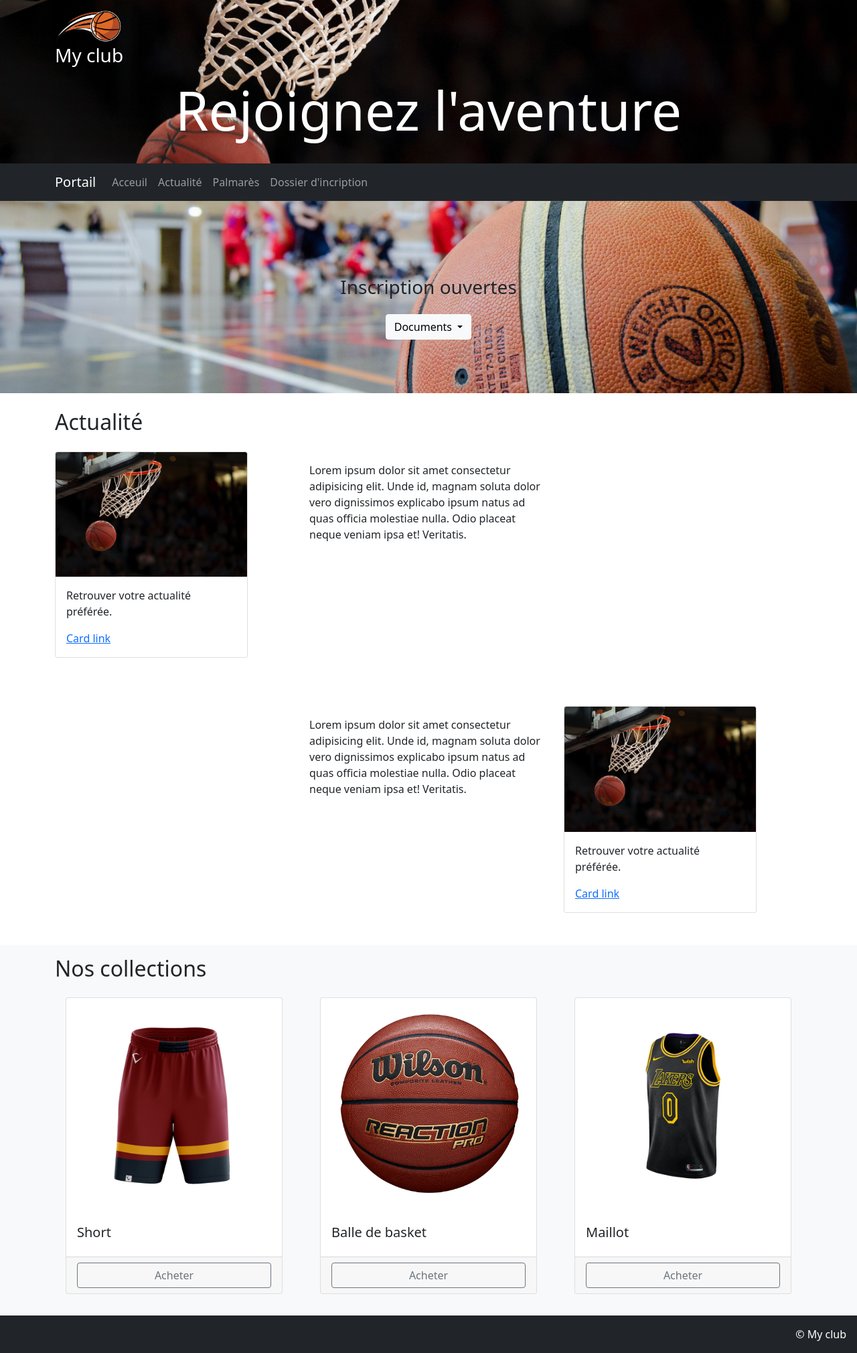
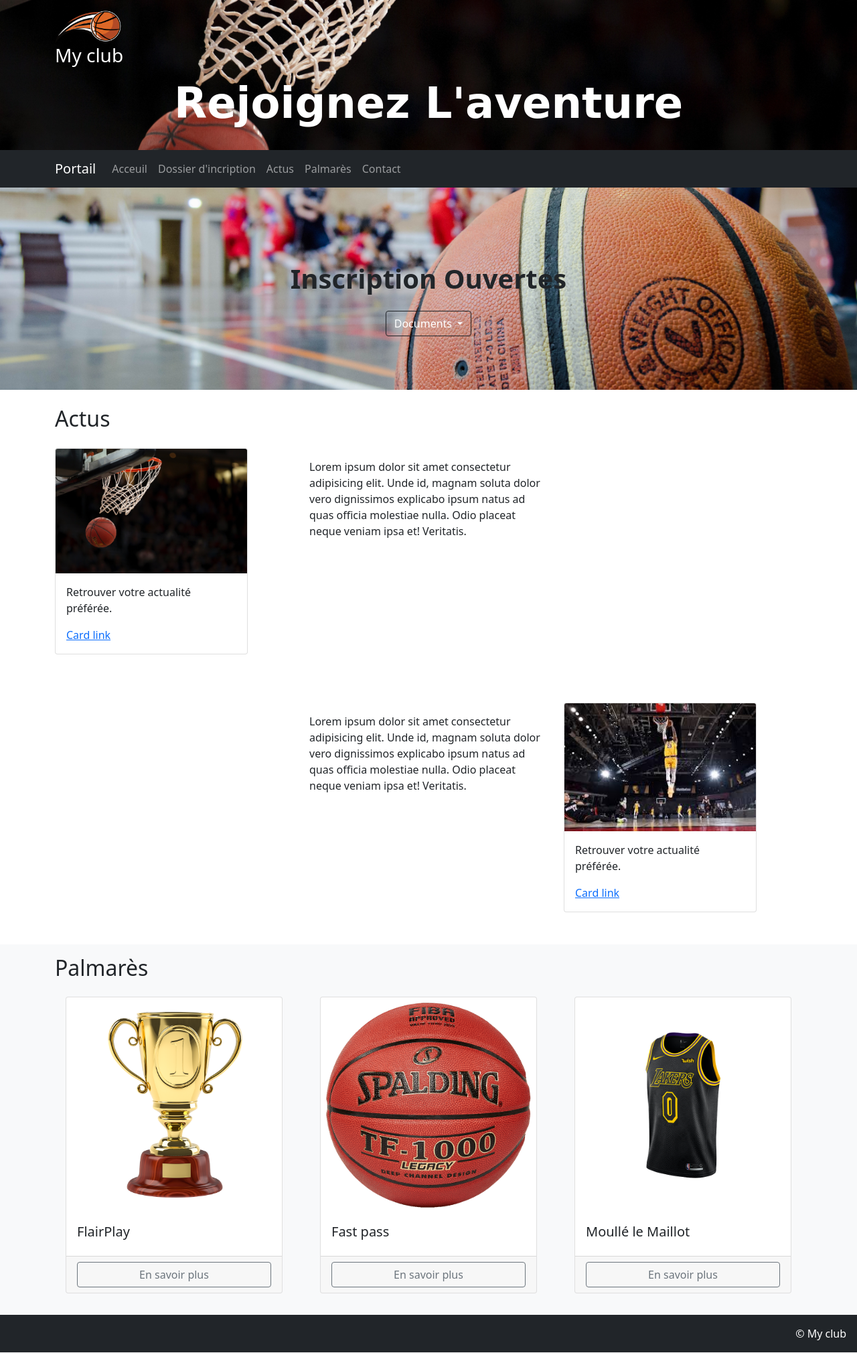
Before and after one commit to JCsophie/projet-bootstrap, a PHP site: page /projet.html in a window 1280 px wide. Shown: the whole page at 67% size. Run offline with PHP 8.4, Linux system fonts and the light colour scheme.

Commit message:
Améliration de la struture du site, dernière mj

```diff
--- a/projet.css
+++ b/projet.css
@@ -1,5 +1,5 @@
 @media all and (max-width: 600px) {
-  header img { width: 100%; }
+  header img { width: 20%; }
 }
 
 header {
@@ -7,6 +7,10 @@
   background-image: url(/photo-Basket/pexels-markus-spiske-1752757.jpg);
   background-size: cover;
   background-position: center;
+}
+
+.titre {
+  font-family:'Permanent Marker', cursive;
 }
 
 .a {
--- a/projet.html
+++ b/projet.html
@@ -5,6 +5,9 @@
   <meta http-equiv="X-UA-Compatible" content="IE=edge">
   <meta name="viewport" content="width=device-width, initial-scale=1.0">
   <link href="https://cdn.jsdelivr.net/npm/bootstrap@5.0.2/dist/css/bootstrap.min.css" rel="stylesheet" integrity="sha384-EVSTQN3/azprG1Anm3QDgpJLIm9Nao0Yz1ztcQTwFspd3yD65VohhpuuCOmLASjC" crossorigin="anonymous">
+  <link rel="preconnect" href="https://fonts.googleapis.com">
+  <link rel="preconnect" href="https://fonts.gstatic.com" crossorigin>
+  <link href="https : //fonts.googleapis.com/css2? family= Permanent+Marqueur & display=swap" rel="stylesheet">
   <link rel="stylesheet" href="projet.css">
   <title>Document</title>
 </head>
@@ -15,7 +18,7 @@
       <img class=" a d-flex justify-content-start-sd " src="/photo-Basket/basketball-4264543_1280.png" alt="logo">
       <p class="text-center text-white d-flex justify-content-start h3">My club</p>
       <div class="titre">
-      <p class="text-center m-3 text-white display-1 ">Rejoignez l'aventure</p>
+      <p class="text-center m-3 text-white display-3 fw-bold text-capitalize ">Rejoignez l'aventure</p>
       </div>
     </div>
   </header>
@@ -32,13 +35,16 @@
         <a class="nav-link" href="#">Acceuil</a>
       </li>
       <li class="nav-item">
-        <a class="nav-link" href="#">Actualité</a>
+        <a class="nav-link" href="#">Dossier d'incription</a>
       </li>
       <li class="nav-item">
-        <a class="nav-link" href="#">Palmarès</a>
+        <a class="nav-link" href="#Actus">Actus</a>
       </li>
       <li class="nav-item">
-        <a class="nav-link" href="#">Dossier d'incription</a>
+        <a class="nav-link" href="#Palmarès">Palmarès</a>
+      </li>
+      <li class="nav-item">
+        <a class="nav-link" href="#">Contact</a>
       </li>
     </ul>
   </div>
@@ -49,9 +55,9 @@
   <div class="container p-3">
     <div class="row">
       <div class="text-center p-5">
-        <h3>Inscription ouvertes</h3>
+        <h3 class="fs-1 fw-bolder text-capitalize">Inscription ouvertes</h3>
         <div class="btn-group p-3" >
-          <button id="btnGroupDrop1" class="btn btn-light dropdown-toggle" data-bs-toggle="dropdown">
+          <button id="btnGroupDrop1" class="btn btn-outline-dark text-white dropdown-toggle" data-bs-toggle="dropdown">
             Documents
           </button>
           <div class="dropdown-menu">
@@ -65,9 +71,9 @@
   </div>
 </section>
 <!-- Deuxième section -->
-<section class="pt-4">
+<section class=" pt-4">
   <div class="container pb-5">
-    <h2 class="pb-3">Actualité</h2>
+    <h2 class="pb-3" id="Actus">Actus</h2>
     <div class="row justify-content-md-center">
       <div class="col col-lg">
         <div class="card" style="width: 18rem;">
@@ -87,7 +93,7 @@
   </div>
 </section>
 <!-- Trosième section -->
-<section class="pt-4">
+<section class=" pt-4">
   <div class="container pb-5">
     <div class="row justify-content-md-center">
       <div class="col-md"></div>
@@ -96,7 +102,7 @@
       </div>
       <div class="col col-lg">
         <div class="card" style="width: 18rem;">
-          <img src="photo-Basket/pexels-markus-spiske-1752757.jpg" class="card-img-top" alt="panier">
+          <img src="photo-Basket/images (2).jpeg" class="card-img-top" alt="panier">
           <div class="card-body">
             <p class="card-text">Retrouver votre actualité préférée.</p>
             <a href="#" class="card-link">Card link</a>
@@ -109,29 +115,29 @@
 
 <!-- Quatrième section -->
 <section class="bg-light p-3">
-  <div class="container">
-    <h2>Nos collections</h2>
+  <div class="container" >
+    <h2 id="Palmarès">Palmarès</h2>
     <div class="produits">
     <div class="row">
       <div class="col-lg-4 col-md-6">
         <div class="card m-3">
-          <img src="../photo-Basket/DMND-Bball-Short-Wolf-Maroon-3D-TN.png" alt="Short" class="card-img-top" />
+          <img src="../photo-Basket/cup-1614530_1920.png" alt="cup" class="card-img-top" />
           <div class="card-body" >
-            <h5>Short</h5>
+            <h5>FlairPlay</h5>
           </div>
           <div class="card-footer">
-            <button type="button" class="btn w-100 btn-outline-secondary" data-bs-toggle="modal" data-bs-target="#Short">Acheter</button>
+            <button type="button" class="btn w-100 btn-outline-secondary" data-bs-toggle="modal" data-bs-target="#Short">En savoir plus</button>
           </div>
         </div>
       </div>
       <div class="col-lg-4 col-md-6">
         <div class="card m-3">
-          <img src="../photo-Basket/WTB10137XB07_0_REACTION_PRO_Official_Front.png.originalt.webp" alt="ball" class="card-img-top" />
+          <img src="../photo-Basket/ballon-de-basket-ball-spalding-lnb-tf1000-legacy-taille-6.jpeg" alt="ballon" class="card-img-top" />
           <div class="card-body" >
-            <h5>Balle de basket</h5>
+            <h5>Fast pass</h5>
           </div>
           <div class="card-footer">
-            <button type="button" class="btn w-100 btn-outline-secondary" data-bs-toggle="modal" data-bs-target="#ball">Acheter</button>
+            <button type="button" class="btn w-100 btn-outline-secondary" data-bs-toggle="modal" data-bs-target="#ball">En savoir plus</button>
           </div>
         </div>
       </div>
@@ -140,10 +146,10 @@
         <div class="card m-3">
           <img src="../photo-Basket/maillot-city-edition-los-angeles-lakers.jpeg" alt="Maillot" class="card-img-top" />
           <div class="card-body">
-            <h5>Maillot</h5>
+            <h5>Moullé le Maillot</h5>
           </div>
           <div class="card-footer">
-            <button type="button" class="btn w-100 btn-outline-secondary" data-bs-toggle="modal" data-bs-target="#Maillot">Acheter</button>
+            <button type="button" class="btn w-100 btn-outline-secondary" data-bs-toggle="modal" data-bs-target="#Maillot">En savoir plus</button>
           </div>
         </div>
       </div>
@@ -164,15 +170,16 @@
   <div class="modal-dialog">
     <div class="modal-content">
       <div class="modal-header">
-        <h5 class="modal-title text-center">Short</h5>
+        <h5 class="modal-title text-center">FairPlay</h5>
         <button type="button" class="btn-close" data-bs-dismiss="modal" aria-label="Fermer"></button>
       </div>
       <div class="modal-body">
-        <img src="../photo-Basket/DMND-Bball-Short-Wolf-Maroon-3D-TN.png" alt="Short" class="card-img-top" />
+        <img src="../photo-Basket/cup-1614530_1920.png" alt="cup" class="card-img-top" />
+        <p>Nous avons pu assisté à une merveilleuse équipe de Basket-Ball cette saison qui a fait preuve d'un grand FairPlay envers tout ses concurrents, même lorsque le public était contre eux, cette équipe a toujours traité l'ensemble de ses adverserses avec rescpect et équité qui lui a value la récompense d'équipe la plus FairPlay de l'année.</p>
+
       </div>
       <div class="modal-footer">
         <button type="button" class="btn btn-secondary" data-bs-dismiss="modal">Fermer</button>
-        <button type="button" class="btn btn-primary">En savoir plus</button>
       </div>
     </div>
   </div>
@@ -182,15 +189,15 @@
   <div class="modal-dialog">
     <div class="modal-content">
       <div class="modal-header">
-        <h5 class="modal-title text-center">Balle de basket</h5>
+        <h5 class="modal-title text-center">Fast pass</h5>
         <button type="button" class="btn-close" data-bs-dismiss="modal" aria-label="Fermer"></button>
       </div>
       <div class="modal-body">
         <img src="../photo-Basket/WTB10137XB07_0_REACTION_PRO_Official_Front.png.originalt.webp" alt="ball" class="card-img-top" />
+        <p>La séquence de passe la plus rapide de la saison avec un superbe collectif qui restera encore dans les anales.<br> Une séquence de jeu qui représente un collectif très généreux et qui a été récompensé par l'action la plus efficace de la saison.</p>
       </div>
       <div class="modal-footer">
         <button type="button" class="btn btn-secondary" data-bs-dismiss="modal">Fermer</button>
-        <button type="button" class="btn btn-primary">En savoir plus</button>
       </div>
     </div>
   </div>
@@ -200,15 +207,15 @@
   <div class="modal-dialog">
     <div class="modal-content">
       <div class="modal-header">
-        <h5 class="modal-title text-center">Maillot</h5>
+        <h5 class="modal-title text-center"> Moullé le Maillot</h5>
         <button type="button" class="btn-close" data-bs-dismiss="modal" aria-label="Fermer"></button>
       </div>
       <div class="modal-body">
         <img src="../photo-Basket/maillot-city-edition-los-angeles-lakers.jpeg" alt="Maillot" class="card-img-top" />
+        <p>Remarquable équipe qui a su relevé la tête, retroussé les manches(même si nous savons qu'ils jouent en débardeurs) et moullé le maillot, alors qu'ils ont joué la moitié de saisons à 5 joueurs sans remplaçant dû à de nombreuses blessures et abscences. Je fécilite cette équipe.</p>
       </div>
       <div class="modal-footer">
         <button type="button" class="btn btn-secondary" data-bs-dismiss="modal">Fermer</button>
-        <button type="button" class="btn btn-primary">En savoir plus</button>
       </div>
     </div>
   </div>
```
Also changed, not shown: photo-Basket/ballon-de-basket-ball-spalding-lnb-tf1000-legacy-taille-6.jpeg (added), photo-Basket/basketball-4264543_1280.png, photo-Basket/cup-1614530_1920 (1).png (added), photo-Basket/cup-1614530_1920.png (added), photo-Basket/images (2).jpeg (added).
